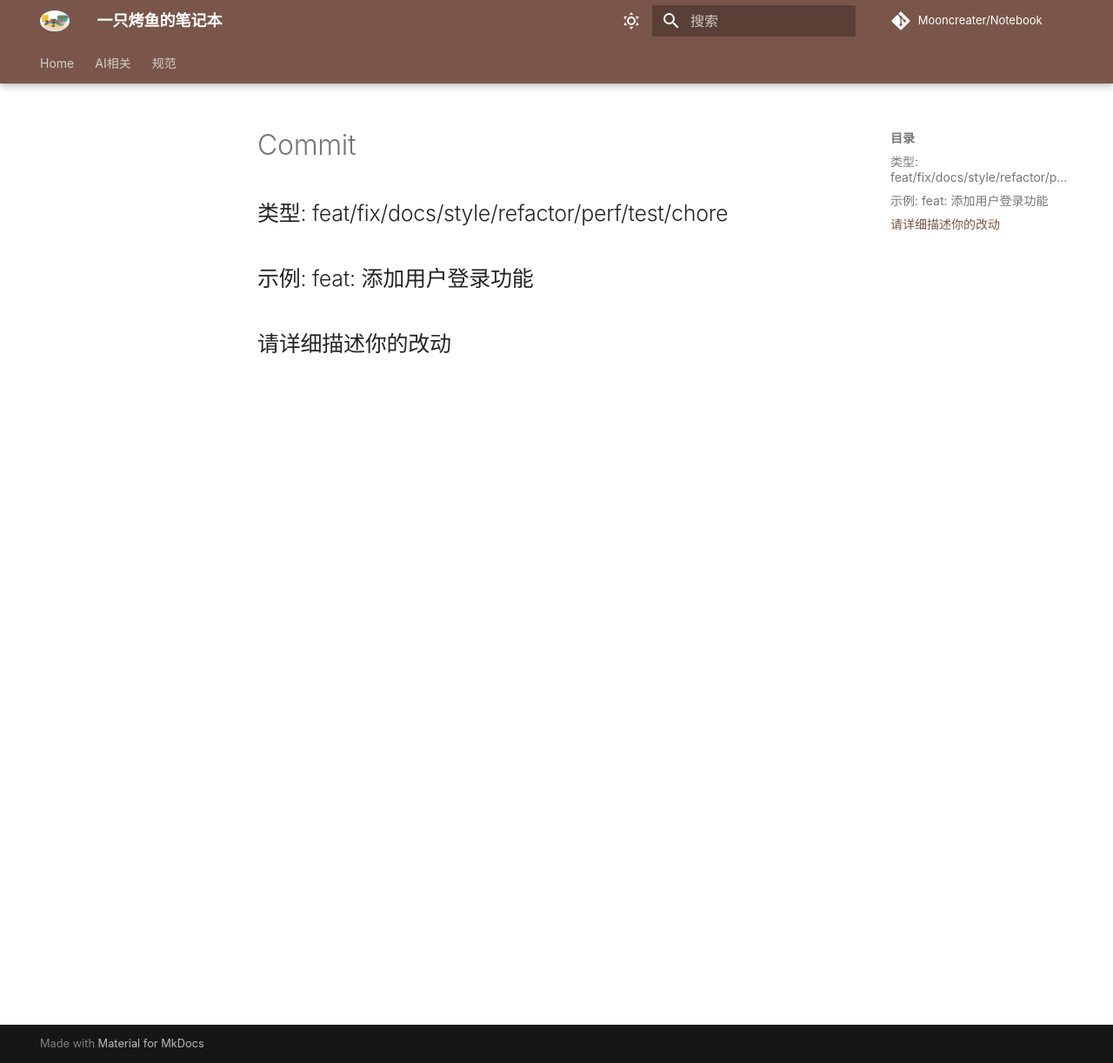
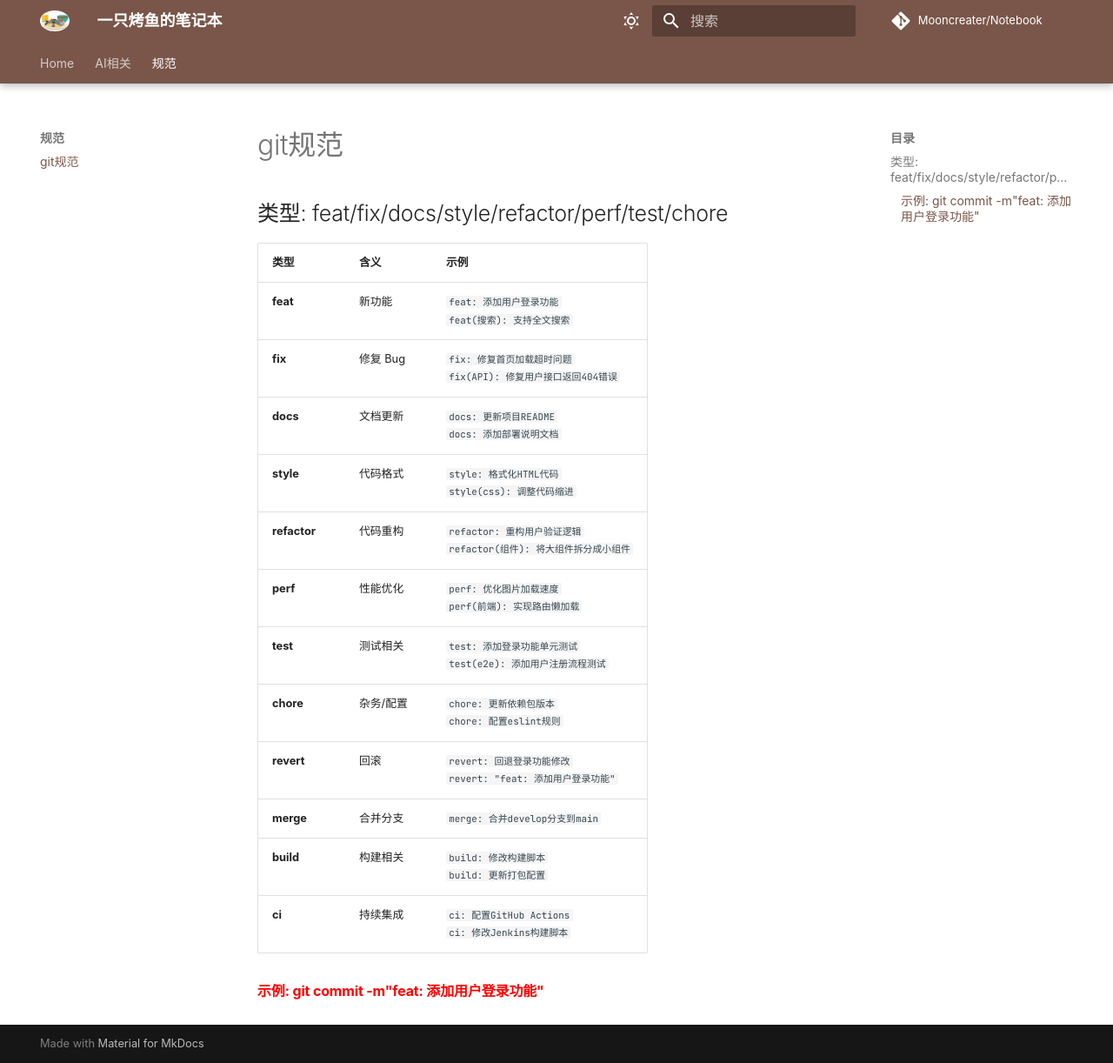
Before and after one commit to Mooncreater/Notebook, an MkDocs documentation site: the page built from docs/standard/git/commit.md, in a window 1280 px wide and 1222 px high. Shown: the whole window at 87% size. Built offline with MkDocs 1.6.1 and Material for MkDocs 9.7.7, drawn with Linux system fonts in a browser that asks for light colours; nearby versions of some CDN libraries; some web fonts are replaced; comment, search, counter and statistics services are not loaded; a style sheet for code colours, icons or effects is not loaded.

Commit message:
docs: 添加git commit规范

```diff
--- a/docs/standard/git/commit.md
+++ b/docs/standard/git/commit.md
@@ -1,4 +1,18 @@
 ## 类型: feat/fix/docs/style/refactor/perf/test/chore
-## 示例: feat: 添加用户登录功能
 
-## 请详细描述你的改动
+| 类型 | 含义 | 示例 |
+|:---|:---|:---|
+| **feat** | 新功能 | `feat: 添加用户登录功能`<br>`feat(搜索): 支持全文搜索` |
+| **fix** | 修复 Bug | `fix: 修复首页加载超时问题`<br>`fix(API): 修复用户接口返回404错误` |
+| **docs** | 文档更新 | `docs: 更新项目README`<br>`docs: 添加部署说明文档` |
+| **style** | 代码格式 | `style: 格式化HTML代码`<br>`style(css): 调整代码缩进` |
+| **refactor** | 代码重构 | `refactor: 重构用户验证逻辑`<br>`refactor(组件): 将大组件拆分成小组件` |
+| **perf** | 性能优化 | `perf: 优化图片加载速度`<br>`perf(前端): 实现路由懒加载` |
+| **test** | 测试相关 | `test: 添加登录功能单元测试`<br>`test(e2e): 添加用户注册流程测试` |
+| **chore** | 杂务/配置 | `chore: 更新依赖包版本`<br>`chore: 配置eslint规则` |
+| **revert** | 回滚 | `revert: 回退登录功能修改`<br>`revert: "feat: 添加用户登录功能"` |
+| **merge** | 合并分支 | `merge: 合并develop分支到main` |
+| **build** | 构建相关 | `build: 修改构建脚本`<br>`build: 更新打包配置` |
+| **ci** | 持续集成 | `ci: 配置GitHub Actions`<br>`ci: 修改Jenkins构建脚本` |
+
+#### 示例:  git commit -m"feat: 添加用户登录功能"
--- a/mkdocs.yml
+++ b/mkdocs.yml
@@ -130,4 +130,4 @@ nav:
       - 特征选择与稀疏学习: notes/perfessional/ML/chapter11.md
       - 半监督学习: notes/perfessional/ML/chapter12.md
   - 规范:
-    - git规范: standard/git.md
+    - git规范: standard/git/commit.md
```
